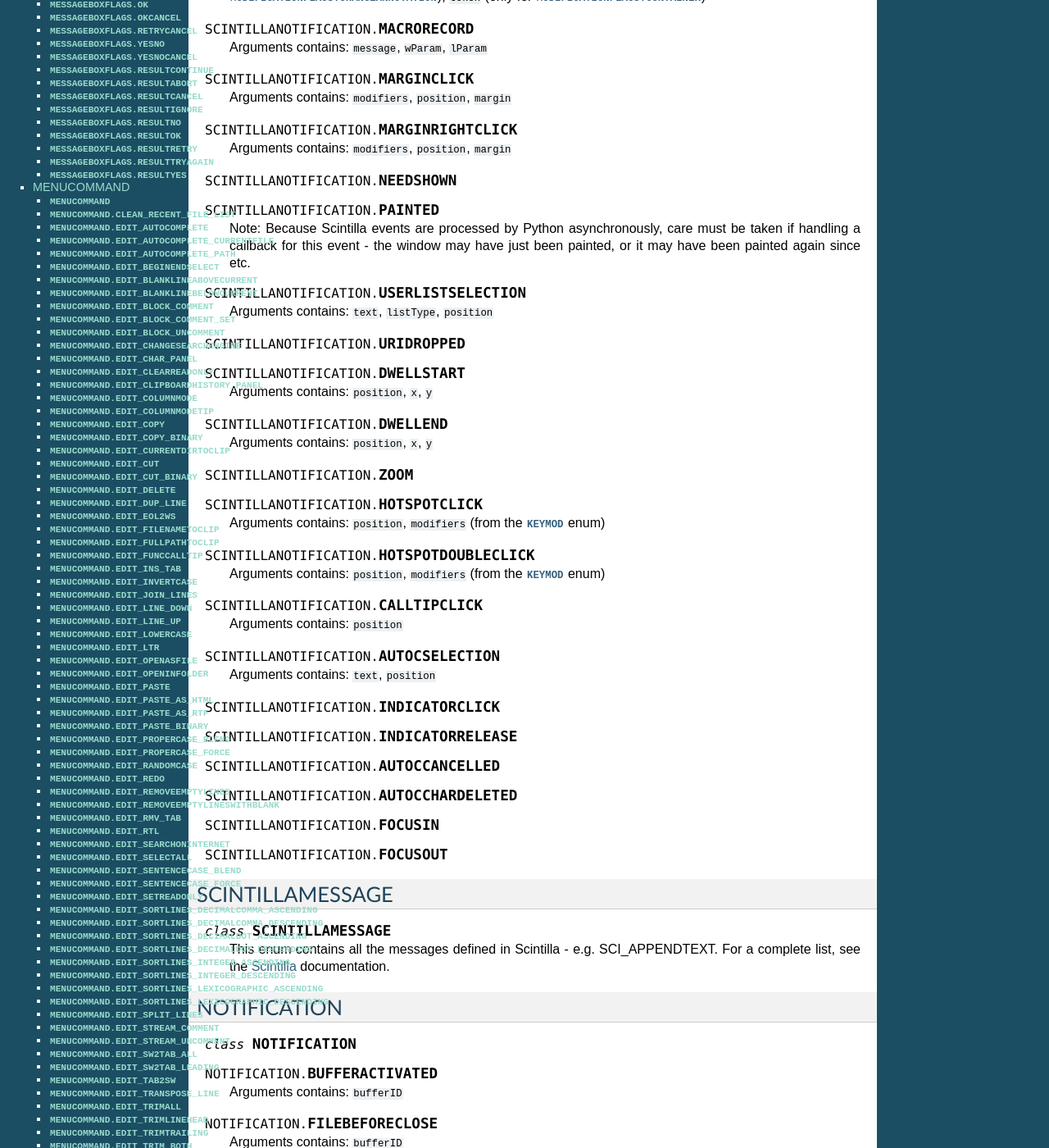
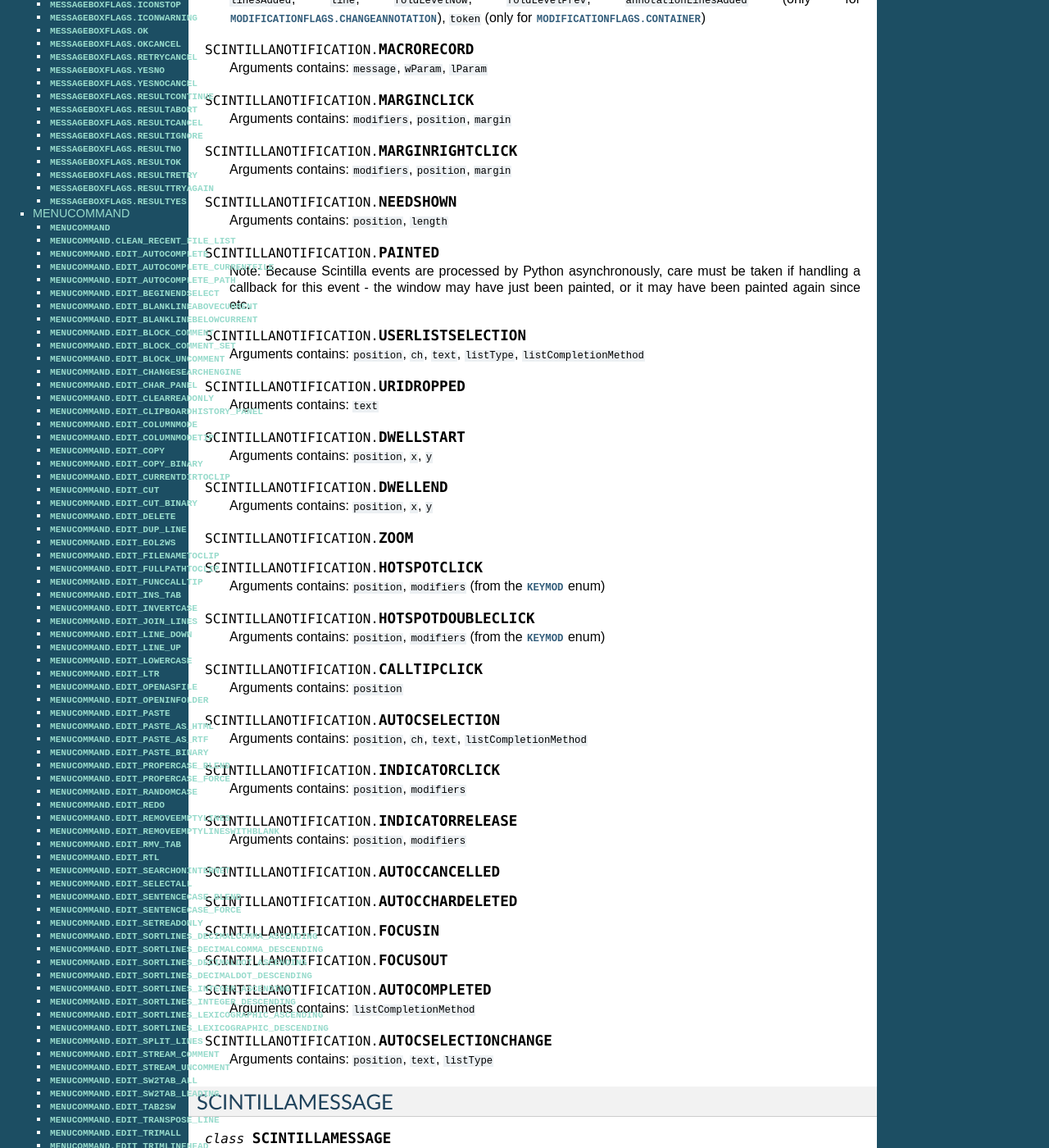
Before and after one commit to bruderstein/PythonScript, a Sphinx documentation site: the page built from docs/source/enums.rst, in a window 1280 px wide and 1400 px high, scrolled down 1550 px. Shown: the whole window at 82% size. Built offline with Sphinx 7.4.7, drawn with Linux system fonts in a browser that asks for light colours; some of the changed text lies outside the part shown.

Commit message:
add missing SCNotification attributes  (#254)
* add missing SCNotification attributes (and fix spelling error "SCINTILLANOTFICATION"), fix #253

* fix spelling error in documentation

* update default case to include *all* parameters (as the comment indicates)
simplify cases for DWELLSTART/END and MARGRIN(RIGHT)CLICK as they are the same returns

* add some missing parameters to docs [skip ci]

Co-authored-by: VinsWorldcom <vin@vinsworld.com>

```diff
--- a/docs/source/enums.rst
+++ b/docs/source/enums.rst
@@ -59,15 +59,15 @@
 
 SCINTILLANOTIFICATION
 ---------------------
-.. _SCINTILLANOTFICATION:
-.. class:: SCINTILLANOTFICATION
+.. _SCINTILLANOTIFICATION:
+.. class:: SCINTILLANOTIFICATION
 .. attribute:: SCINTILLANOTIFICATION.STYLENEEDED
 
    Arguments contains: ``position``
 
 .. attribute:: SCINTILLANOTIFICATION.CHARADDED
 
-   Arguments contains: ``ch`` - the character added (as an int)
+   Arguments contains: ``ch`` - the character added (as an int), ``characterSource``
 
 .. attribute:: SCINTILLANOTIFICATION.SAVEPOINTREACHED
 
@@ -84,6 +84,8 @@
    Arguments contains: ``position`` (in the file), ``modifiers`` (from KEYMOD), ``line``, line number
 
 .. attribute:: SCINTILLANOTIFICATION.UPDATEUI
+
+   Arguments contains: ``updated``
 
 .. attribute:: SCINTILLANOTIFICATION.MODIFIED
 
@@ -104,6 +106,8 @@
 
 .. attribute:: SCINTILLANOTIFICATION.NEEDSHOWN
 
+   Arguments contains: ``position``, ``length``
+
 .. attribute:: SCINTILLANOTIFICATION.PAINTED
 
    Note: Because Scintilla events are processed by Python asynchronously, care must be taken if handling a callback for this event
@@ -111,10 +115,12 @@
 
 .. attribute:: SCINTILLANOTIFICATION.USERLISTSELECTION
 
-   Arguments contains: ``text``, ``listType``, ``position``
+   Arguments contains: ``position``, ``ch``, ``text``, ``listType``, ``listCompletionMethod``
 
 .. attribute:: SCINTILLANOTIFICATION.URIDROPPED
 
+   Arguments contains: ``text``
+
 .. attribute:: SCINTILLANOTIFICATION.DWELLSTART
 
    Arguments contains: ``position``, ``x``, ``y``
@@ -139,12 +145,16 @@
 
 .. attribute:: SCINTILLANOTIFICATION.AUTOCSELECTION
 
-   Arguments contains: ``text``, ``position``
+   Arguments contains: ``position``, ``ch``, ``text``, ``listCompletionMethod``
 
 .. attribute:: SCINTILLANOTIFICATION.INDICATORCLICK
 
+   Arguments contains: ``position``, ``modifiers``
+
 .. attribute:: SCINTILLANOTIFICATION.INDICATORRELEASE
 
+   Arguments contains: ``position``, ``modifiers``
+
 .. attribute:: SCINTILLANOTIFICATION.AUTOCCANCELLED
 
 .. attribute:: SCINTILLANOTIFICATION.AUTOCCHARDELETED
@@ -153,6 +163,13 @@
 
 .. attribute:: SCINTILLANOTIFICATION.FOCUSOUT
 
+.. attribute:: SCINTILLANOTIFICATION.AUTOCOMPLETED
+
+   Arguments contains: ``listCompletionMethod``
+
+.. attribute:: SCINTILLANOTIFICATION.AUTOCSELECTIONCHANGE
+
+   Arguments contains: ``position``, ``text``, ``listType``
 
 SCINTILLAMESSAGE
 ----------------
```
Also changed, not shown: 1 other file.
